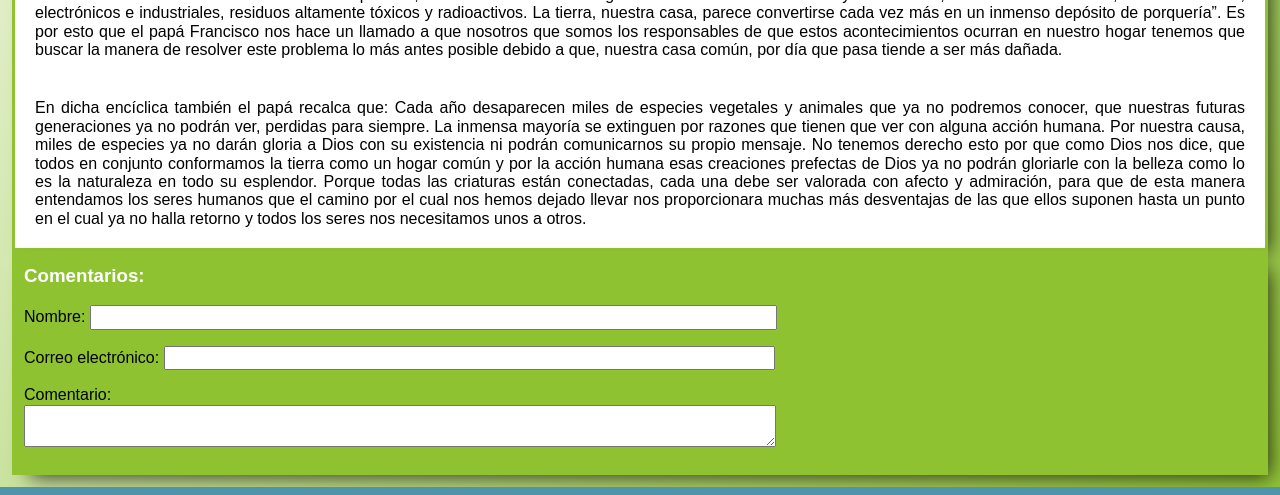
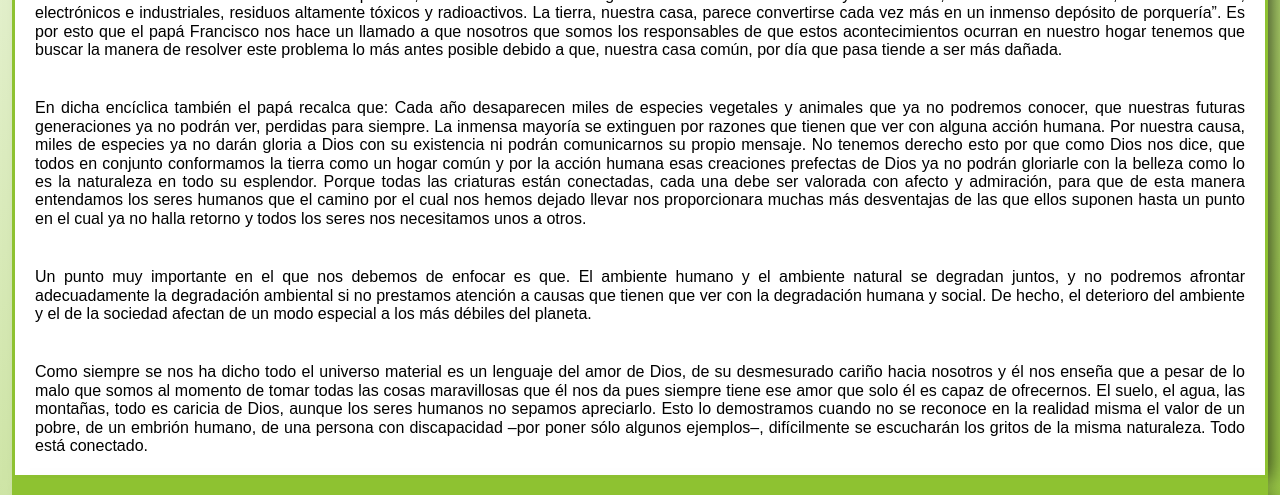
Before and after one commit to ProyectoPortalesWebIIParcial/Laudato-Si-Blog, a plain HTML site: page Articulos/german_articulo_1.html in a window 1280 px wide. Shown: the part 700-1195 px from the top of the page. Drawn offline with Linux system fonts and the light colour scheme.

Commit message:
Agregando mas contenido para comprobar como se verá con todo el contenido del artículo agregado
Signed-off-by: German Antonelli <antonellidavid365@gmail.com>

```diff
--- a/Articulos/german_articulo_1.html
+++ b/Articulos/german_articulo_1.html
@@ -62,6 +62,23 @@
             todos los seres nos necesitamos unos a otros.
         </p>
 
+        <p>
+            Un punto muy importante en el que nos debemos de enfocar es que. El ambiente humano y el ambiente natural se
+            degradan juntos, y no podremos afrontar adecuadamente la degradación ambiental si no prestamos atención a
+            causas que tienen que ver con la degradación humana y social. De hecho, el deterioro del ambiente y el de la
+            sociedad afectan de un modo especial a los más débiles del planeta.
+        </p>
+
+        <p>
+            Como siempre se nos ha dicho todo el universo material es un lenguaje del amor de Dios, de su desmesurado
+            cariño hacia nosotros y él nos enseña que a pesar de lo malo que somos al momento de tomar todas las cosas
+            maravillosas que él nos da pues siempre tiene ese amor que solo él es capaz de ofrecernos. El suelo, el agua,
+            las montañas, todo es caricia de Dios, aunque los seres humanos no sepamos apreciarlo. Esto lo demostramos
+            cuando no se reconoce en la realidad misma el valor de un pobre, de un embrión humano, de una persona con
+            discapacidad –por poner sólo algunos ejemplos–, difícilmente se escucharán los gritos de la misma naturaleza.
+            Todo está conectado.
+        </p>
+
       </article>
     </main>
     <main class="main-comment">
```
